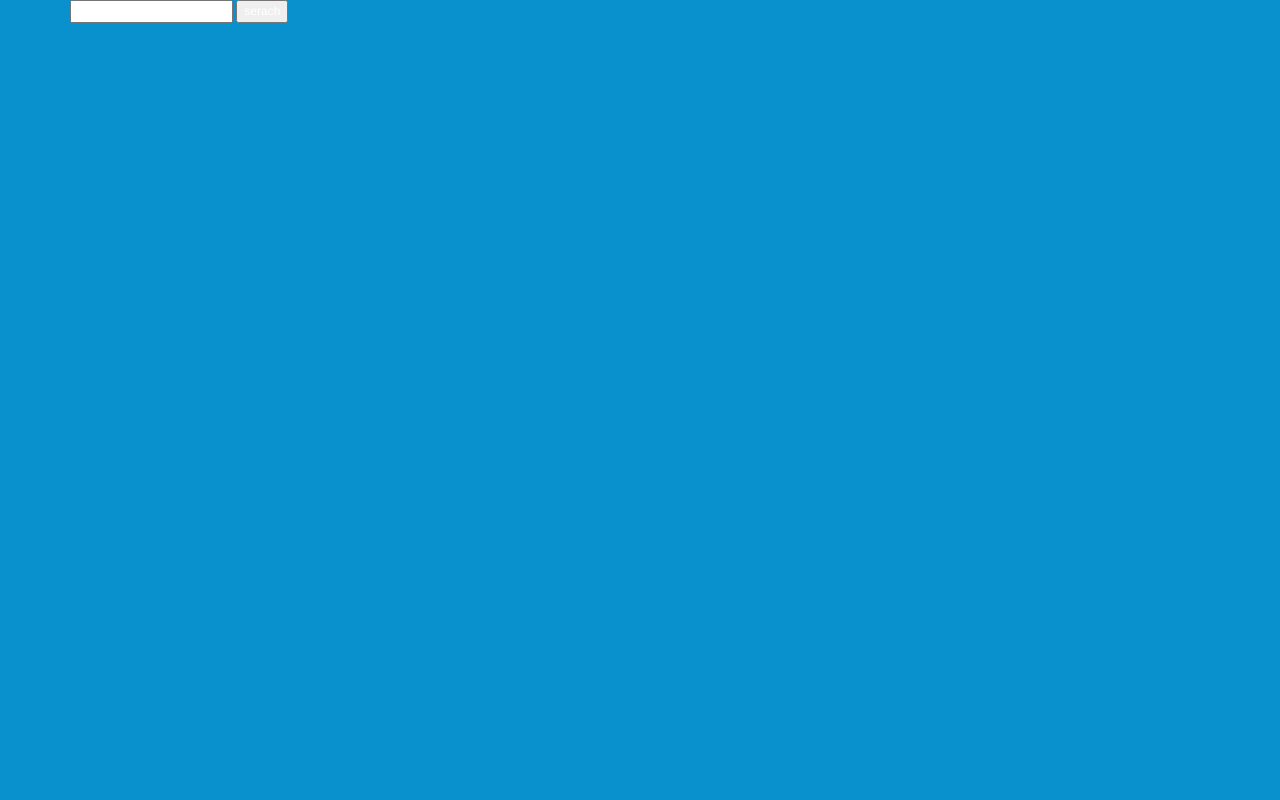
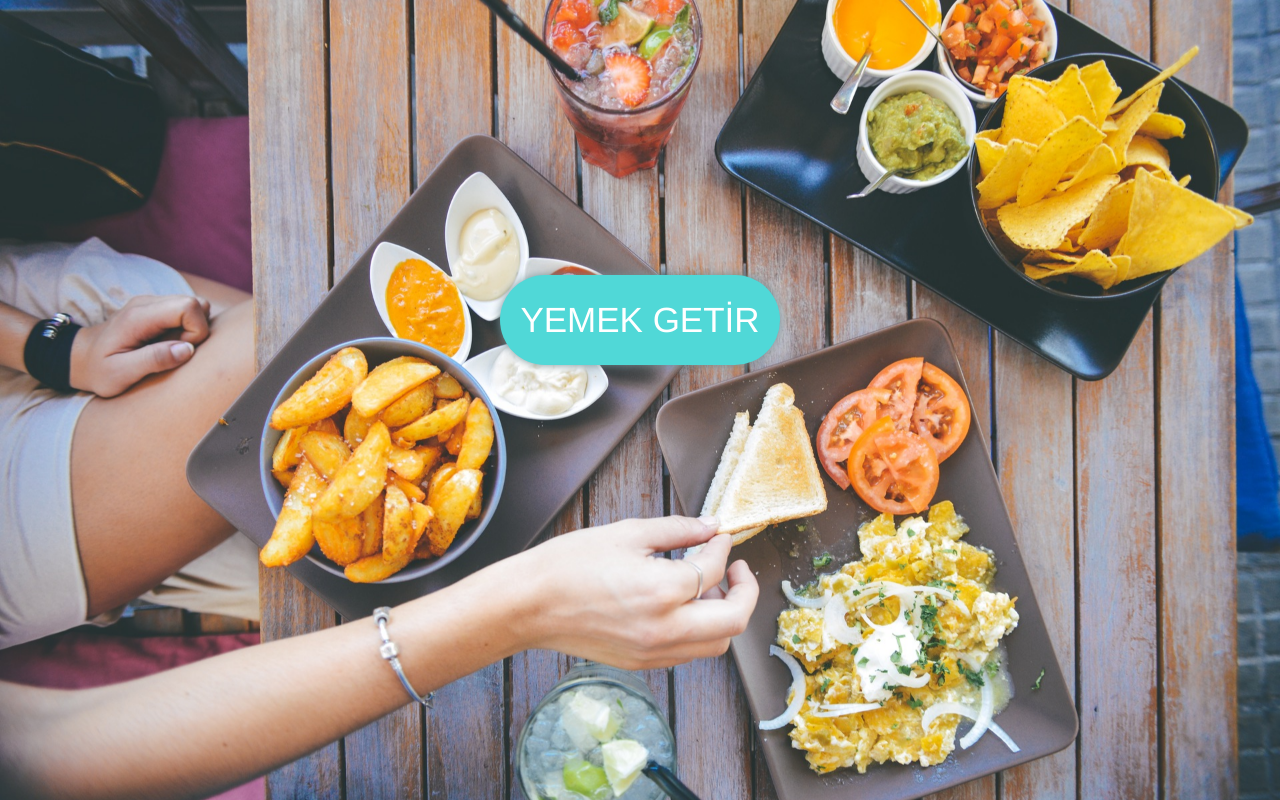
Before and after one commit to uralozden/RaFood, a plain HTML site: page index.html in a window 1280 px wide. Drawn offline with Linux system fonts and the light colour scheme; a web font is replaced by a local one.

Commit message:
added new design files

```diff
--- a/_source/css/project.less
+++ b/_source/css/project.less
@@ -1,4 +1,41 @@
 @import "plugin/variables.less";
-textarea{
-    color: #900;
+
+html,body{
+    background:url('../images/food-salad-restaurant-person.jpg') no-repeat center center fixed;
+    -webkit-background-size: cover;
+  -moz-background-size: cover;
+  -o-background-size: cover;
+  background-size: cover;
+  position: relative;
+  height: 100%;
+  width: 100%;
+  display: block;
+  position: relative;
 }
+
+.container{
+	position: relative;
+	height: 100%;
+	min-height: 100%;
+	display: block;
+	.row{
+		position: absolute;
+		top: 50%;
+		left:50%;
+		margin:-125px 0 0 -175px;
+		width: 350px;
+		text-align: center;
+		height: 250px;
+	}
+}
+
+button.getfood{
+    color: #fff;
+    background:#50D8D7;
+		box-shadow: 0 0 10px #769095;
+    border: none;
+    border-radius: 50px;
+    padding:20px 20px;;
+		font-size:35px;
+		margin:0 auto;
+}
--- a/_source/js/update.js
+++ b/_source/js/update.js
@@ -1,20 +1,14 @@
 window.addEventListener('load',() => {
 
-    var ApiUrl =""; /* YOUR API URL */
+    var ApiUrl ="http://localhost/Rafood/api/api.php/food_info/"; /* YOUR API URL */
     var app = new Vue({
     el: '#app',
-    data: {
-        query :"",
-        result: {}
-    },
-    methods: {
-        search:function(){
-            fetch(ApiUrl+this.query)
-            .then(result => result.json())
-            .then(result => {
-                this.$set(this,'result',result)
-            })
-        }
+    ready:function(){
+        fetch(ApiUrl+"53")
+        .then(result => result.json())
+        .then(result => {
+            this.$set(this,'result',result)
+        })
     }
     });
 })
--- a/index.html
+++ b/index.html
@@ -7,18 +7,20 @@
     <script src="assets/js/all.js"></script>
 </head>
 <body>
+
+
     <div class="container">
         <div class="row">
-            <div class="col-md-12 col-sm-12  col-xs-12">
-                <div id="app">
-                    <input type="text" v-model="query">
-                    <button v-on:click="search()">serach</button>
+            <div class="col-md-12 col-sm-12 col-xs-12">
+                <div id="app" >
+                    <button class="getfood" v-on:click="search()">
+                        YEMEK GETİR
+                    </button>
                     <div id="result" v-if="result">
                         <h1>
                             <a target="_blank" v-bind:href="result.url">{{result.name}}</a>
                         </h1>
                         <img v-bind:src="result.image" alt="">
-
                     </div>
                 </div>
             </div>
```
Also changed, not shown: assets/css/project.css, assets/images/food-salad-restaurant-person.jpg (added), assets/js/all.js.
